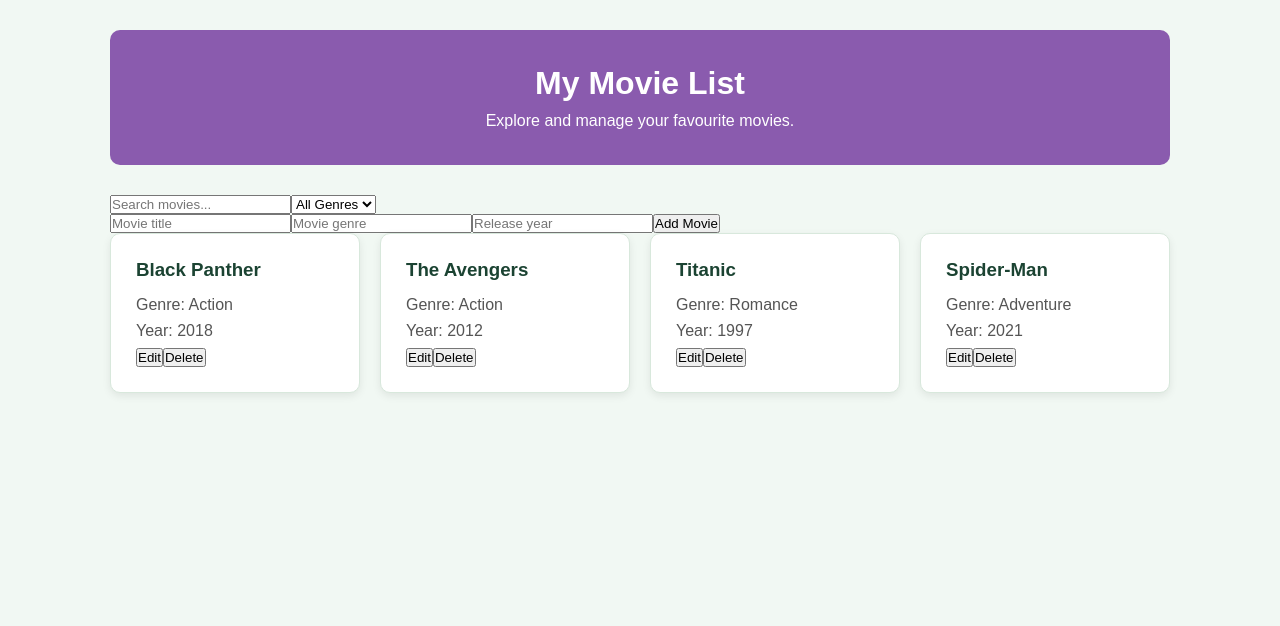
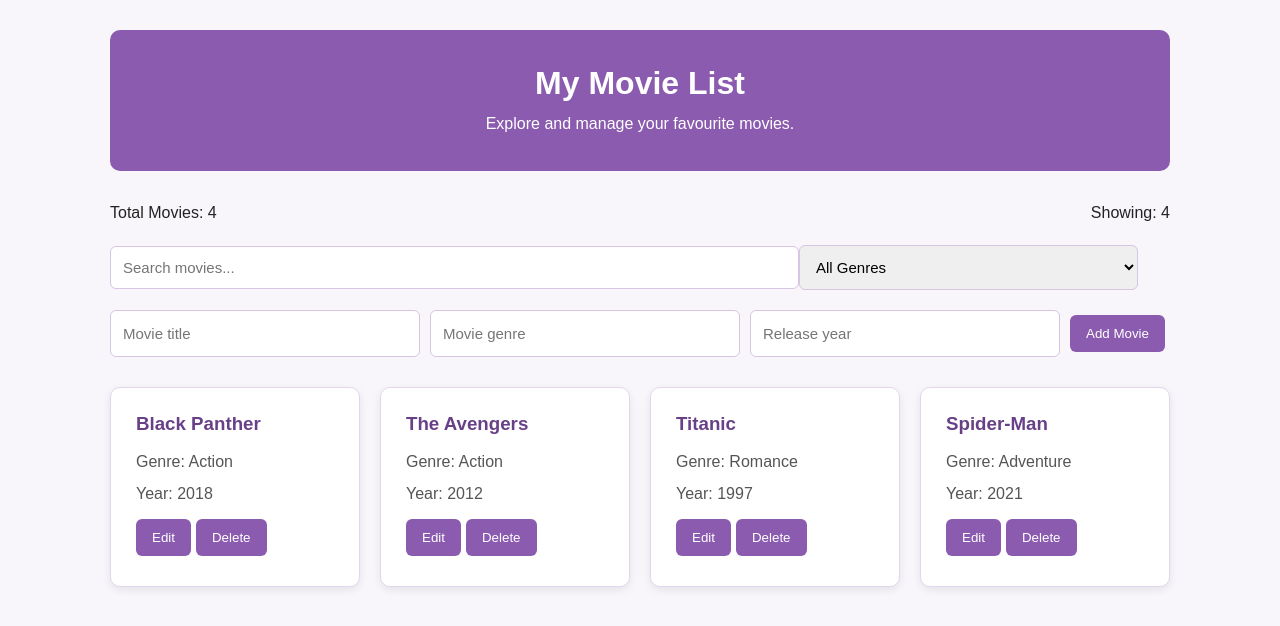
Before and after one commit to thomaskamau7588-star/-react-movie-list, a React (Vite) app: page / in a window 1280 px wide. Shown: the top 626 px of the page. Built offline with nearby package versions, Linux system fonts and the light colour scheme.

Commit message:
Restore movie list styling and layout

```diff
--- a/src/App.css
+++ b/src/App.css
@@ -1,3 +1,17 @@
+
+/* General Reset */
+* {
+    margin: 0;
+    padding: 0;
+    box-sizing: border-box;
+}
+
+/* Page Styling */
+body {
+    font-family: Arial, sans-serif;
+    background-color: #f8f5fb;
+    color: #222;
+}
 
 /* Main App */
 .app {
@@ -25,19 +39,80 @@ header p {
     color: white;
 }
 
-/* Movie List */
+/* Main Content */
+main {
+    width: 100%;
+}
+
+/* Movie Statistics */
+.movie-stats {
+    display: flex;
+    justify-content: space-between;
+    gap: 15px;
+    margin-bottom: 20px;
+}
+
+/* Search and Filter */
+.search-input,
+.genre-filter {
+    padding: 12px;
+    border: 1px solid #d6c5e3;
+    border-radius: 6px;
+    margin-bottom: 20px;
+    font-size: 15px;
+}
+
+.search-input {
+    width: 65%;
+}
+
+.genre-filter {
+    width: 32%;
+}
+
+/* Movie Form */
+.movie-form {
+    display: flex;
+    flex-wrap: wrap;
+    gap: 10px;
+    margin-bottom: 30px;
+}
+
+.movie-form input {
+    flex: 1;
+    min-width: 150px;
+    padding: 12px;
+    border: 1px solid #d6c5e3;
+    border-radius: 6px;
+}
+
+/* Buttons */
+button {
+    background-color: #8a5bae;
+    color: white;
+    border: none;
+    padding: 11px 16px;
+    border-radius: 6px;
+    cursor: pointer;
+    margin: 5px 5px 5px 0;
+}
+
+button:hover {
+    background-color: #684087;
+}
+
+/* Movie Cards */
 .movie-list {
     display: grid;
     grid-template-columns: repeat(auto-fit, minmax(220px, 1fr));
     gap: 20px;
 }
 
-/* Movie Card */
 .movie-card {
     background-color: white;
     padding: 25px;
     border-radius: 10px;
-    border: 1px solid #d8e8dc;
+    border: 1px solid #e4d7ed;
     box-shadow: 0 3px 8px rgba(0, 0, 0, 0.08);
     transition: transform 0.3s ease;
 }
@@ -47,6 +122,7 @@ header p {
 }
 
 .movie-card h3 {
+    color: #684087;
     margin-bottom: 15px;
 }
 
@@ -55,13 +131,31 @@ header p {
     color: #555;
 }
 
+/* Edit Form */
+.movie-card form input {
+    width: 100%;
+    padding: 10px;
+    margin-bottom: 10px;
+    border: 1px solid #d6c5e3;
+    border-radius: 6px;
+}
+
 /* Mobile Layout */
 @media (max-width: 600px) {
     .app {
         padding: 20px 15px;
     }
 
-    header {
-        padding: 25px 15px;
+    .movie-stats {
+        flex-direction: column;
+    }
+
+    .search-input,
+    .genre-filter {
+        width: 100%;
+    }
+
+    .movie-form {
+        flex-direction: column;
     }
 }
--- a/src/App.jsx
+++ b/src/App.jsx
@@ -1,5 +1,6 @@
 
 import MovieList from "./components/MovieList";
+import "./index.css";
 import "./App.css";
 
 function App() {
--- a/src/components/MovieList.jsx
+++ b/src/components/MovieList.jsx
@@ -32,8 +32,8 @@ function MovieList() {
 
         const newMovie = {
             id: Date.now(),
-            title: form.title.value,
-            genre: form.genre.value,
+            title: form.title.value.trim(),
+            genre: form.genre.value.trim(),
             year: Number(form.year.value)
         };
 
@@ -74,8 +74,18 @@ function MovieList() {
         return matchesSearch && matchesGenre;
     });
 
+    // Movie Statistics
+    const totalMovies = movies.length;
+    const displayedMovies = filteredMovies.length;
+
     return (
         <div>
+
+            {/* Movie Statistics */}
+            <div className="movie-stats">
+                <p>Total Movies: {totalMovies}</p>
+                <p>Showing: {displayedMovies}</p>
+            </div>
 
             {/* Search Movies */}
             <input
--- a/src/index.css
+++ b/src/index.css
@@ -6,14 +6,56 @@
     box-sizing: border-box;
 }
 
-/* Page Styling */
-body {
+/* Root Styling */
+:root {
     font-family: Arial, sans-serif;
-    background-color: #f1f8f3;
-    color: #222;
+    color: #222222;
+    background-color: #f8f5fb;
+    font-synthesis: none;
+    text-rendering: optimizeLegibility;
+    -webkit-font-smoothing: antialiased;
+    -moz-osx-font-smoothing: grayscale;
 }
 
-/* Global Heading */
+/* Body Styling */
+body {
+    margin: 0;
+    min-width: 320px;
+    min-height: 100vh;
+    background-color: #f8f5fb;
+    font-family: Arial, sans-serif;
+}
+
+/* Root Container */
+#root {
+    width: 100%;
+    min-height: 100vh;
+}
+
+/* Headings */
 h1, h2, h3 {
-    color: #1b4332;
+    color: #684087;
 }
+
+/* Paragraphs */
+p {
+    line-height: 1.5;
+}
+
+/* Buttons */
+button {
+    font-family: Arial, sans-serif;
+    cursor: pointer;
+}
+
+/* Form Elements */
+input, select {
+    font-family: Arial, sans-serif;
+    font-size: 15px;
+}
+
+/* Responsive Images */
+img {
+    max-width: 100%;
+    display: block;
+}
```
